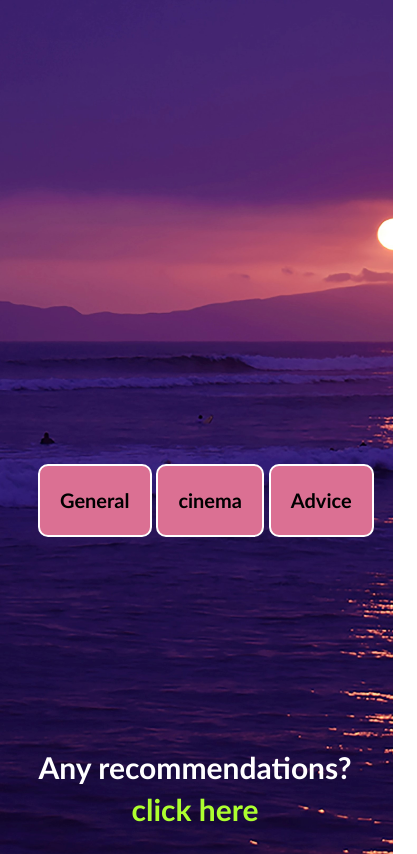
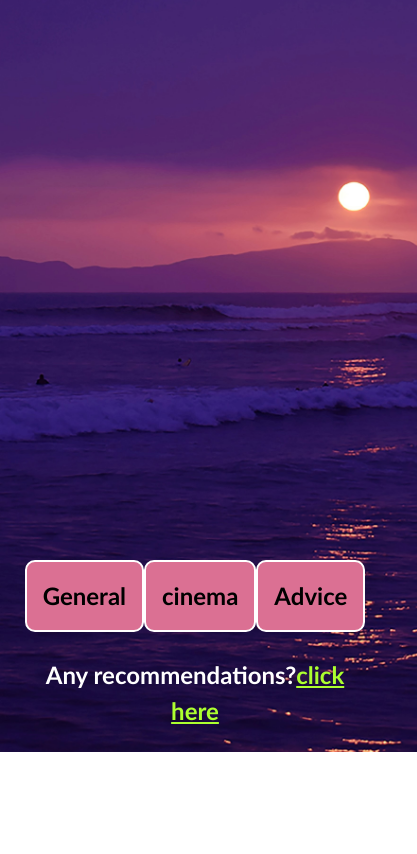
Before and after one commit to mathik2/quotes, a plain HTML site: page index.html in a window 390 px wide. Shown: the part 131-985 px from the top of the page, 417 px wide, since content can reach past the window. After the commit the page ends 883 px from the top, so only its background shows below. Drawn offline with nearby package versions, Linux system fonts and the light colour scheme.

Commit message:
Update index.html

```diff
--- a/index.html
+++ b/index.html
@@ -7,15 +7,8 @@
     <meta name="viewport" content="width=device-width, initial-scale=1.0">
     <title>Document</title>
 
-    <!-- Latest compiled and minified CSS -->
-    <link rel="stylesheet" href="https://maxcdn.bootstrapcdn.com/bootstrap/3.4.1/css/bootstrap.min.css">
-
-    <!-- jQuery library -->
-    <script src="https://ajax.googleapis.com/ajax/libs/jquery/3.5.1/jquery.min.js"></script>
-
-    <!-- Latest compiled JavaScript -->
-    <script src="https://maxcdn.bootstrapcdn.com/bootstrap/3.4.1/js/bootstrap.min.js"></script>
-
+    <!-- CSS only -->
+    <link href="https://cdn.jsdelivr.net/npm/bootstrap@5.1.1/dist/css/bootstrap.min.css" rel="stylesheet" integrity="sha384-F3w7mX95PdgyTmZZMECAngseQB83DfGTowi0iMjiWaeVhAn4FJkqJByhZMI3AhiU" crossorigin="anonymous">
     <style>
         * {
             font-weight: bolder;
@@ -24,42 +17,36 @@
         body {
             background-image: url('/images/horizontal.jpg');
             background-size: cover;
+            background-repeat: no-repeat;
             background-repeat: initial;
         }
 
         h1 {
             color: rgb(23, 218, 169);
             text-align: center;
-            font-size: 3rem;
+            font-size: 2rem;
             font-family: 'Trebuchet MS', 'Lucida Sans Unicode', 'Lucida Grande', 'Lucida Sans', Arial, sans-serif;
         }
 
         .container {
-            margin-left: 13cm;
-        }
-
-        .containers {
             height: 8cm;
-            width: 25cm;
+            width: 20cm;
             text-shadow: 2px 2px 4px rgb(10, 9, 9);
-            margin-top: 25%;
+            margin-top: 15%;
             text-align: center;
-            font-size: 3rem;
+            font-size: 2rem;
             font-family: 'Trebuchet MS', 'Lucida Sans Unicode', 'Lucida Grande', 'Lucida Sans', Arial, sans-serif;
         }
 
         .button {
+            margin-top: 3rem;
             border: 2px solid white;
             border-radius: 10px;
         }
 
-        .btn {
-            margin-left: 25%;
-        }
-
         button {
-            padding: 2rem;
-            font-size: 2rem;
+            padding: 1rem;
+            font-size: 1.5rem;
             background-color: palevioletred;
             color: black;
             font-family: 'Trebuchet MS', 'Lucida Sans Unicode', 'Lucida Grande', 'Lucida Sans', Arial, sans-serif;
@@ -72,10 +59,9 @@
         footer {
             color: white;
             text-align: center;
-            font-size: 3rem;
+            font-size: 2rem;
             font-family: 'Trebuchet MS', 'Lucida Sans Unicode', 'Lucida Grande', 'Lucida Sans', Arial, sans-serif;
             padding: 0.6cm;
-            margin-top: 6px;
         }
 
         @media only screen and (max-width: 900px) {
@@ -84,35 +70,16 @@
                 background-repeat: no-repeat;
                 background-size: cover;
             }
-            h1 {
-                text-align: center;
-            }
-            .btn {
-                margin-left: 15%;
-                font-weight: bolder;
+            p {
+                font-size: 1rem;
             }
             .container {
-                margin-left: 0%;
-                height: 20cm;
-            }
-            .containers {
-                height: 8cm;
+                height: 12cm;
                 width: 10cm;
-            }
-            .btn {
-                margin-top: 25%;
-                margin-left: 10px;
-                font-family: 'Lucida Sans', 'Lucida Sans Regular', 'Lucida Grande', 'Lucida Sans Unicode', Geneva, Verdana, sans-serif;
-            }
-            .button {
-                border: 2px solid white;
-                border-radius: 10px;
+                margin-left: 10%;
             }
             footer {
-                color: white;
-                text-align: center;
-                font-size: 3rem;
-                font-family: 'Trebuchet MS', 'Lucida Sans Unicode', 'Lucida Grande', 'Lucida Sans', Arial, sans-serif;
+                font-size: 1.5rem;
                 padding: 0.6cm;
                 margin-top: 2px;
             }
@@ -122,31 +89,34 @@
 
 <body>
     <h1>Enjoy Quotes On Clicking The Buttons belongs to Type</h1>
-    <div class="container">
 
 
-        <p class="containers  ">
 
-        </p>
+    <p class=" container d-flex justify-content-center">
 
-        <div class="btn">
-            <button onclick="quote()" class="button">General</button>
-            <button onclick="cinema()" class="button">cinema</button>
-            <button onclick="advice()" class="button">Advice</button>
-        </div>
+    </p>
+
+
+    <div class="d-flex justify-content-center">
+        <button onclick="quote()" class="button">General</button>
+        <button onclick="cinema()" class="button">cinema</button>
+        <button onclick="advice()" class="button">Advice</button>
+    </div>
 
 
 
 
-    </div>
+
+
+
     <footer>
         Any recommendations?<a href="mailto:mathivathanasp@gmail.com">click here</a>
     </footer>
 
     <script>
-        const con = document.querySelector('.containers')
+        const con = document.querySelector('.container')
 
-        function quote() {
+        async function quote() {
             fetch('https://api.quotable.io/random')
                 .then(res => res.json())
                 .then(data => {
@@ -163,7 +133,7 @@
                 .then(res => res.json())
                 .then(data => {
 
-                    con.innerHTML = data.quote + '<br><br>' + "by&nbsp;&nbsp;" + data.role + '&nbsp;&nbsp;' + 'From&nbsp;&nbsp;&nbsp;' + data.show;
+                    con.innerHTML = data.quote + '<br><br>' + "by&nbsp;&nbsp;" + '"' + data.role + '"' + '&nbsp;&nbsp;' + 'From&nbsp;&nbsp;&nbsp;' + data.show;
 
                     con.style.color = "orange";
                 })
```
